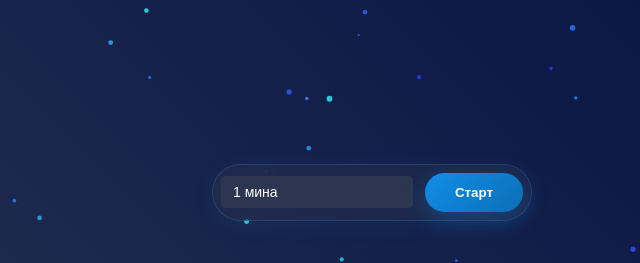
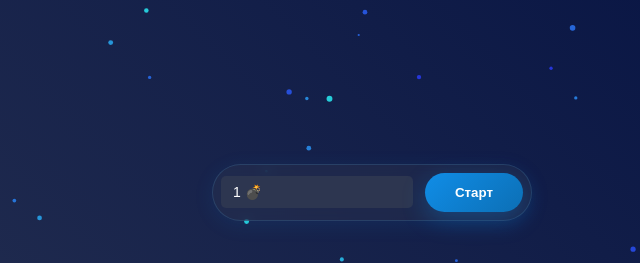
Before and after one commit to unsaturateddd/gameminess, a plain HTML site: page index.html in a window 1280 px wide. Shown: the top 263 px of the page, 268-908 px from the left. Drawn offline with Linux system fonts and the light colour scheme.

Commit message:
Update index.html

```diff
--- a/index.html
+++ b/index.html
@@ -13,10 +13,10 @@
         <div class="controls-container">
             <div class="controls-wrapper">
                 <select id="difficulty" class="styled-select">
-                    <option value="1">1 мина</option>
-                    <option value="3">3 мины</option>
-                    <option value="5">5 мин</option>
-                    <option value="7">7 мин</option>
+                    <option value="1">1 💣</option>
+                    <option value="3">3 💣</option>
+                    <option value="5">5 💣</option>
+                    <option value="7">7 💣</option>
                 </select>
                 <button id="start">Старт</button>
             </div>
```
